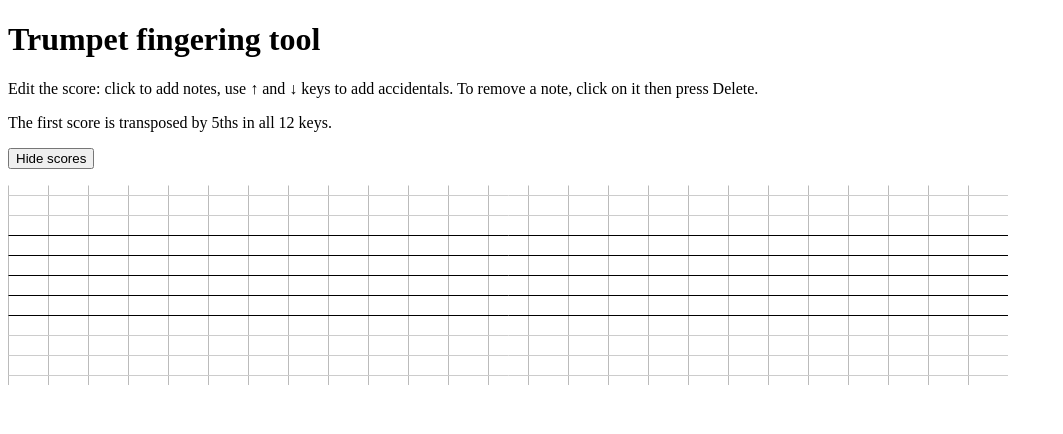
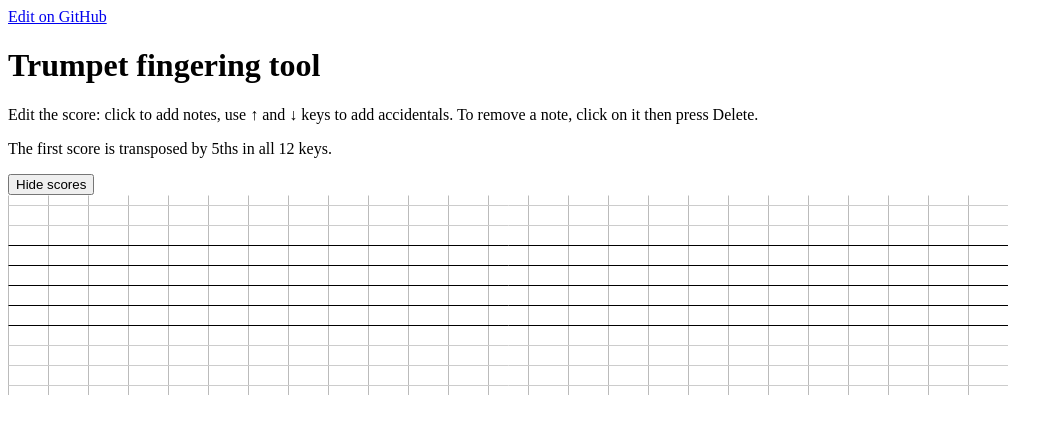
Before and after one commit to nicolasloizeau/trumpet-fingering, a website built with webpack: page index.html in a window 1280 px wide. Shown: the top 434 px of the page, without its empty margins (0-1063 px from the left). Built offline with nearby package versions, Linux system fonts and the light colour scheme.

Commit message:
gh button

```diff
--- a/index.html
+++ b/index.html
@@ -6,16 +6,20 @@
     </head>
     <body>
         <header>
+            <a
+                id="edit-on-github"
+                href="https://github.com/nicolasloizeau/trumpet-fingering"
+                target="_blank"
+                rel="noopener noreferrer"
+                >Edit on GitHub</a
+            >
             <h1>Trumpet fingering tool</h1>
             <p>
                 Edit the score: click to add notes, use ↑ and ↓ keys to add
                 accidentals. To remove a note, click on it then press Delete.
             </p>
-            <p>
-                The first score is transposed by 5ths in all 12 keys.
-            </p>
-                <button id="toggle-scores">Hide scores</button>
-            </p>
+            <p>The first score is transposed by 5ths in all 12 keys.</p>
+            <button id="toggle-scores">Hide scores</button>
         </header>
     </body>
 </html>
```
Also changed, not shown: README.MD.
